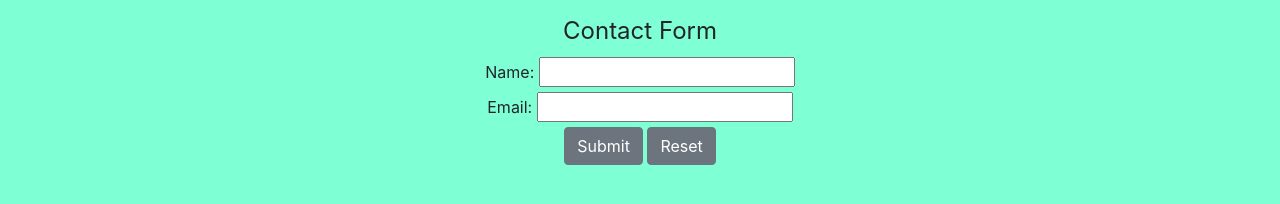
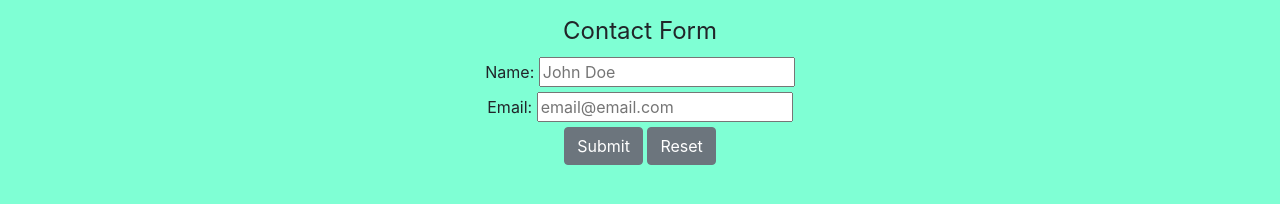
Before and after one commit to RamenPenguinArnold/WhoisArnold.github.io, a plain HTML site: page html/contact.html in a window 1280 px wide. Shown: the part 456-660 px from the top of the page. Drawn offline with nearby package versions, Linux system fonts and the light colour scheme.

Commit message:
placeholders

```diff
--- a/html/contact.html
+++ b/html/contact.html
@@ -50,10 +50,10 @@
         <fieldset class="contactForm">
           <legend>Contact Form</legend>
           <label for="Name">Name:</label>
-          <input type="text" name="Name" id="Name" required/>
+          <input type="text" name="Name" id="Name" placeholder="John Doe" required/>
           <br />
           <label for="email">Email:</label>
-          <input type="email" name="email" id="email" required/>
+          <input type="email" name="email" id="email" placeholder="email@email.com" required/>
           <br />
           <input class="btn btn-secondary" type="submit" value="Submit" />
           <input class="btn btn-secondary" type="reset" value="Reset" />
```
